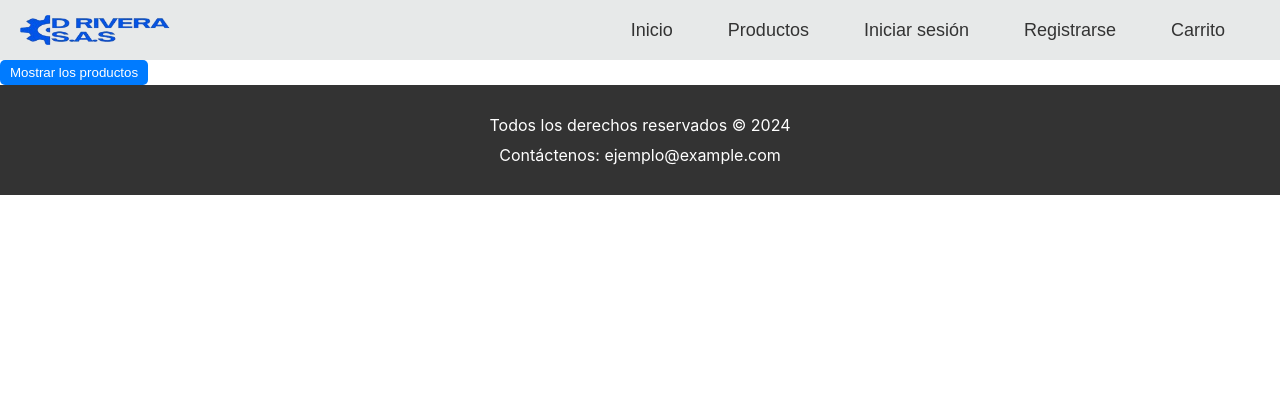
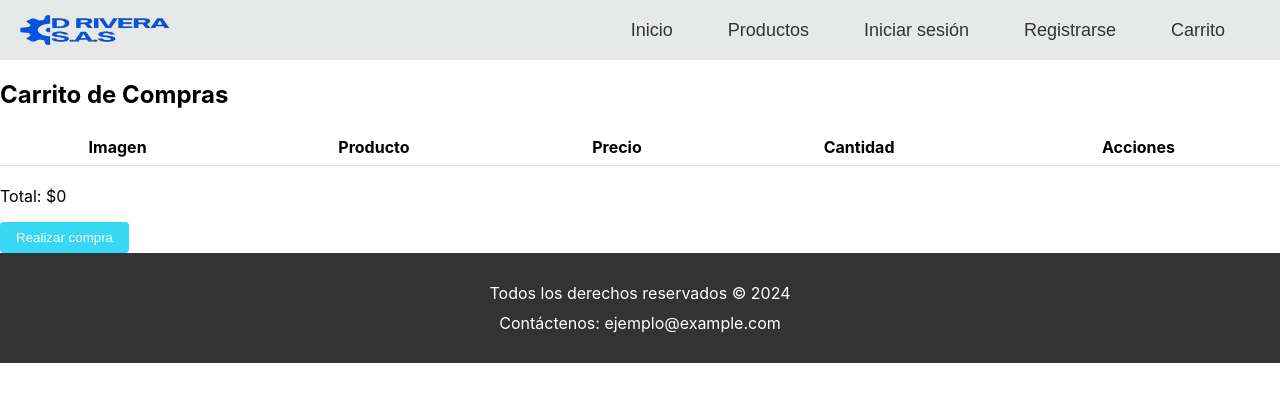
Before and after one commit to EzequielPalencia/demo-1, a React (Create React App) app: page /cart in a window 1280 px wide. Shown: the top 402 px of the page. Built offline with nearby package versions, Linux system fonts and the light colour scheme.

Commit message:
login registro con backend

```diff
--- a/src/App.css
+++ b/src/App.css
@@ -1,4 +1,4 @@
 .App {
   background-color: #ffffffee;
-  color: white;
+
 }
--- a/src/App.jsx
+++ b/src/App.jsx
@@ -18,17 +18,18 @@ function App() {
       <Router>
         <Header />
         <Routes>
+          <Route path='/cart' element={<CartItem />}></Route>
           <Route path="/login" element={<Login />} />
           <Route path="products" element={<InicioContenido />} />
           <Route path="products" element={<ListaProductos />} />
-          <Route path='/cart' element={<CartItem />}></Route>
+
 
           <Route path="register" element={<RegistroLogin/>} />
 
 
           <Route path="register" element={<RegistroLogin />} />
 
-          <Route path="cart" element={<CartItem />} />
+
         </Routes>
         <Footer />
       </Router>
--- a/src/CartItem.css
+++ b/src/CartItem.css
@@ -0,0 +1,61 @@
+/* CartItem.css */
+
+/* Estilos para la tabla */
+table {
+    width: 100%;
+    border-collapse: collapse;
+    margin-bottom: 20px; /* Agregamos un margen inferior para separar la tabla de los demás elementos */
+}
+
+th, td {
+    padding: 8px;
+    text-align: center; /* Centramos el texto en las celdas */
+    border-bottom: 1px solid #ddd;
+}
+
+/* Estilos para los botones */
+.quantity-button {
+    cursor: pointer;
+    background-color: #36d8f4;
+    color: white;
+    border: none;
+    border-radius: 4px;
+    padding: 8px 16px;
+    margin-right: 8px;
+}
+
+.quantity-button:hover {
+    background-color: #d32f73;
+}
+
+.action-button {
+    cursor: pointer;
+    background-color: #36d8f4;
+    color: white;
+    border: none;
+    border-radius: 4px;
+    padding: 8px 16px;
+    margin-right: 8px;
+}
+
+.action-button:hover {
+    background-color: #2fd3cb;
+}
+
+/* Estilos para separar los detalles del producto */
+.quantity {
+    margin: 0 8px; /* Agregamos un margen izquierdo y derecho para separar la cantidad del botón */
+}
+.checkout-button {
+    cursor: pointer;
+    background-color: #36d8f4;
+    color: white;
+    border: none;
+    border-radius: 4px;
+    padding: 8px 16px;
+    margin-right: 8px;
+}
+
+.checkout-button:hover {
+    background-color: #2fd3cb;
+}
--- a/src/CartItem.jsx
+++ b/src/CartItem.jsx
@@ -1,24 +1,91 @@
 import React, { useState, useEffect } from 'react';
+import './CartItem.css';
 
 function CartItem() {
-    const [producto, setProducto] = useState(null);
+    const [cart, setCart] = useState([]);
+    const [totalPrice, setTotalPrice] = useState(0);
 
     useEffect(() => {
-        const productoJSON = localStorage.getItem('cart');
-        if (productoJSON) {
-            const parsedProducto = JSON.parse(productoJSON);
-            setProducto(parsedProducto);
-            console.log(parsedProducto);
+        const storedCart = localStorage.getItem('cart');
+        if (storedCart) {
+            try {
+                const parsedCart = JSON.parse(storedCart);
+                setCart(parsedCart);
+                calculateTotalPrice(parsedCart); // Calcular el precio total al establecer el carrito
+            } catch (error) {
+                console.error('Error parsing cart data:', error);
+            }
         }
     }, []);
 
-    const showProducts = () => {
-        console.log(producto);
-    }
+    const calculateTotalPrice = (cart) => {
+        const totalPrice = cart.reduce((acc, curr) => acc + (curr.price * curr.quantity), 0);
+        setTotalPrice(totalPrice);
+    };
+
+    const removeFromCart = (index) => {
+        const updatedCart = [...cart.slice(0, index), ...cart.slice(index + 1)];
+        setCart(updatedCart);
+        localStorage.setItem('cart', JSON.stringify(updatedCart));
+        calculateTotalPrice(updatedCart); // Recalcular el precio total después de eliminar un producto
+    };
+
+    const decreaseQuantity = (index) => {
+        const updatedCart = [...cart];
+        if (updatedCart[index].quantity > 1) {
+            updatedCart[index].quantity -= 1;
+            setCart(updatedCart);
+            localStorage.setItem('cart', JSON.stringify(updatedCart));
+            calculateTotalPrice(updatedCart); // Recalcular el precio total después de disminuir la cantidad
+        }
+    };
+
+    const increaseQuantity = (index) => {
+        const updatedCart = [...cart];
+        updatedCart[index].quantity += 1;
+        setCart(updatedCart);
+        localStorage.setItem('cart', JSON.stringify(updatedCart));
+        calculateTotalPrice(updatedCart); // Recalcular el precio total después de aumentar la cantidad
+    };
+
+    const handleCheckout = () => {
+        // Aquí puedes implementar la lógica para el proceso de compra
+        console.log('Procesando compra...');
+    };
 
     return (
         <div>
-            <button onClick={() => showProducts()}> Mostrar los productos </button>
+            <h2>Carrito de Compras</h2>
+            <table>
+                <thead>
+                    <tr>
+                        <th>Imagen</th>
+                        <th>Producto</th>
+                        <th>Precio</th>
+                        <th>Cantidad</th>
+                        <th>Acciones</th>
+                    </tr>
+                </thead>
+                <tbody>
+                    {cart.map((item, index) => (
+                        <tr key={index}>
+                            <td><img src={item.images} alt={item.name} style={{ width: '70px' }} /></td>
+                            <td>{item.name}</td>
+                            <td>${item.price}</td>
+                            <td>
+                                <button onClick={() => decreaseQuantity(index)} className="quantity-button">-</button>
+                                <span className="quantity">{item.quantity}</span>
+                                <button onClick={() => increaseQuantity(index)} className="quantity-button">+</button>
+                            </td>
+                            <td>
+                                <button onClick={() => removeFromCart(index)} className="action-button">Eliminar</button>
+                            </td>
+                        </tr>
+                    ))}
+                </tbody>
+            </table>
+            <p>Total: ${totalPrice}</p>
+            <button onClick={handleCheckout} className="checkout-button">Realizar compra</button>
         </div>
     );
 }
--- a/src/ListaProductos.css
+++ b/src/ListaProductos.css
@@ -42,22 +42,15 @@
   color: #007bff;
 }
 
-.button-container {
-  position: absolute; /* Establecemos una posición absoluta */
-  bottom: 10px; /* Lo colocamos 10px desde el borde inferior */
-  width: 100%;
-  text-align: center;
+.add-to-cart-button{
+  background-color: #007bf0;
+  cursor: pointer;
+  background-color: #36d8f4;
+  color: white;
+  border: none;
+  border-radius: 4px;
+  padding: 8px 16px;
 }
-
-button {
-  background-color: #007bff;
-  color: #fff;
-  border: none;
-  padding: 5px 10px;
-  border-radius: 5px;
-  cursor: pointer;
+.add-to-cart-button:hover {
+  background-color: #2fd3cb;
 }
-
-button:hover {
-  background-color: #0056b3;
-}
--- a/src/ListaProductos.jsx
+++ b/src/ListaProductos.jsx
@@ -2,26 +2,28 @@ import React, { useState, useEffect } from 'react';
 import './ListaProductos.css';
 
 const ListaProductos = ({ productos }) => {
-
-  const [cart, setCart] = useState([]);
+  const [cart, setCart] = useState(() => {
+    try {
+      const storedCart = localStorage.getItem('cart');
+      return storedCart ? JSON.parse(storedCart) : [];
+    } catch (error) {
+      console.error('Error al leer el carrito del almacenamiento local:', error);
+      return [];
+    }
+  });
 
   useEffect(() => {
-    const storedCart = JSON.parse(localStorage.getItem('cart'));
-    if (storedCart) {
-      setCart(storedCart);
-    }
-  }, []);
+    localStorage.setItem('cart', JSON.stringify(cart));
+  }, [cart]);
 
   const addToCart = (product) => {
     const updatedCart = [...cart, product];
     setCart(updatedCart);
-    localStorage.setItem('cart', JSON.stringify(updatedCart));
   };
 
   const removeFromCart = (index) => {
     const updatedCart = [...cart.slice(0, index), ...cart.slice(index + 1)];
     setCart(updatedCart);
-    localStorage.setItem('cart', JSON.stringify(updatedCart));
   };
 
   return (
@@ -29,16 +31,16 @@ const ListaProductos = ({ productos }) => {
       <h2>Nuestros Productos</h2>
       <div className="productos">
         {productos
-          .filter(producto => producto !== null) // Filtrar elementos nulos
+          .filter(producto => producto !== null)
           .map((producto, index) => (
             <div key={index} className="producto">
-              <img src={producto.image} alt={producto.title} className="producto-imagen" />
+              <img src={producto.images} alt={producto.title} className="producto-imagen" />
               <div className="producto-detalle">
                 <h3 className="producto-titulo">{producto.title}</h3>
                 <p className="producto-precio">${producto.price}</p>
               </div>
               <div className="buttons">
-                <button onClick={() => addToCart(producto)}>Agregar al carrito</button>
+                <button onClick={() => addToCart(producto)} className="add-to-cart-button">Agregar al carrito</button>
               </div>
             </div>
           ))}
--- a/src/RegistroLogin.jsx
+++ b/src/RegistroLogin.jsx
@@ -1,19 +1,52 @@
 import React, { useState } from 'react';
-import "./RegistroLogin.css";
+import { Link } from 'react-router-dom';
+import './RegistroLogin.css';
 
 const Register = () => {
   const [name, setName] = useState('');
   const [email, setEmail] = useState('');
   const [password, setPassword] = useState('');
   const [confirmPassword, setConfirmPassword] = useState('');
+  const [message, setMessage] = useState('');
+  const [error, setError] = useState(null);
 
-  const handleSubmit = (event) => {
+  const handleSubmit = async (event) => {
     event.preventDefault();
-    // Aquí puedes agregar la lógica para enviar los datos de registro al servidor
-    console.log('Nombre:', name);
-    console.log('Email:', email);
-    console.log('Contraseña:', password);
-    console.log('Confirmar Contraseña:', confirmPassword);
+
+    try {
+      if (password !== confirmPassword) {
+        throw new Error('Las contraseñas no coinciden');
+      }
+
+      const data = {
+        name: name,
+        email: email,
+        password: password
+      };
+
+      const response = await fetch('http://localhost:8080/api/auth/register', {
+        method: 'POST',
+        headers: {
+          'Content-Type': 'application/json'
+        },
+        body: JSON.stringify(data)
+      });
+
+      const responseData = await response.json();
+
+      if (!response.ok) {
+        throw new Error(responseData.message || 'Error al registrar usuario');
+      }
+
+      // Manejar la respuesta exitosa aquí
+      setMessage('Usuario registrado exitosamente');
+      setError(null);
+
+    } catch (error) {
+      console.error('Error al registrar usuario:', error);
+      setMessage('');
+      setError(error.message || 'Error al registrar usuario. Por favor, verifica los datos ingresados.');
+    }
   };
 
   return (
@@ -23,6 +56,7 @@ const Register = () => {
         <div className="form-group">
           <label htmlFor="name">Nombre:</label>
           <input
+            placeholder='Ingrese su nombre.'
             type="text"
             id="name"
             value={name}
@@ -33,6 +67,7 @@ const Register = () => {
         <div className="form-group">
           <label htmlFor="email">Email:</label>
           <input
+            placeholder='Ingrese su email.'
             type="email"
             id="email"
             value={email}
@@ -43,6 +78,7 @@ const Register = () => {
         <div className="form-group">
           <label htmlFor="password">Contraseña:</label>
           <input
+            placeholder='Ingrese su contraseña.'
             type="password"
             id="password"
             value={password}
@@ -53,6 +89,7 @@ const Register = () => {
         <div className="form-group">
           <label htmlFor="confirmPassword">Confirmar Contraseña:</label>
           <input
+            placeholder='Confirme su contraseña.'
             type="password"
             id="confirmPassword"
             value={confirmPassword}
@@ -60,8 +97,11 @@ const Register = () => {
             required
           />
         </div>
+        {message && <p className="message">{message}</p>}
+        {error && <p className="error">{error}</p>}
         <button type="submit">Registrarse</button>
       </form>
+      <p>¿Ya tienes una cuenta? <Link to="/login">Inicia sesión</Link></p>
     </div>
   );
 };
```
